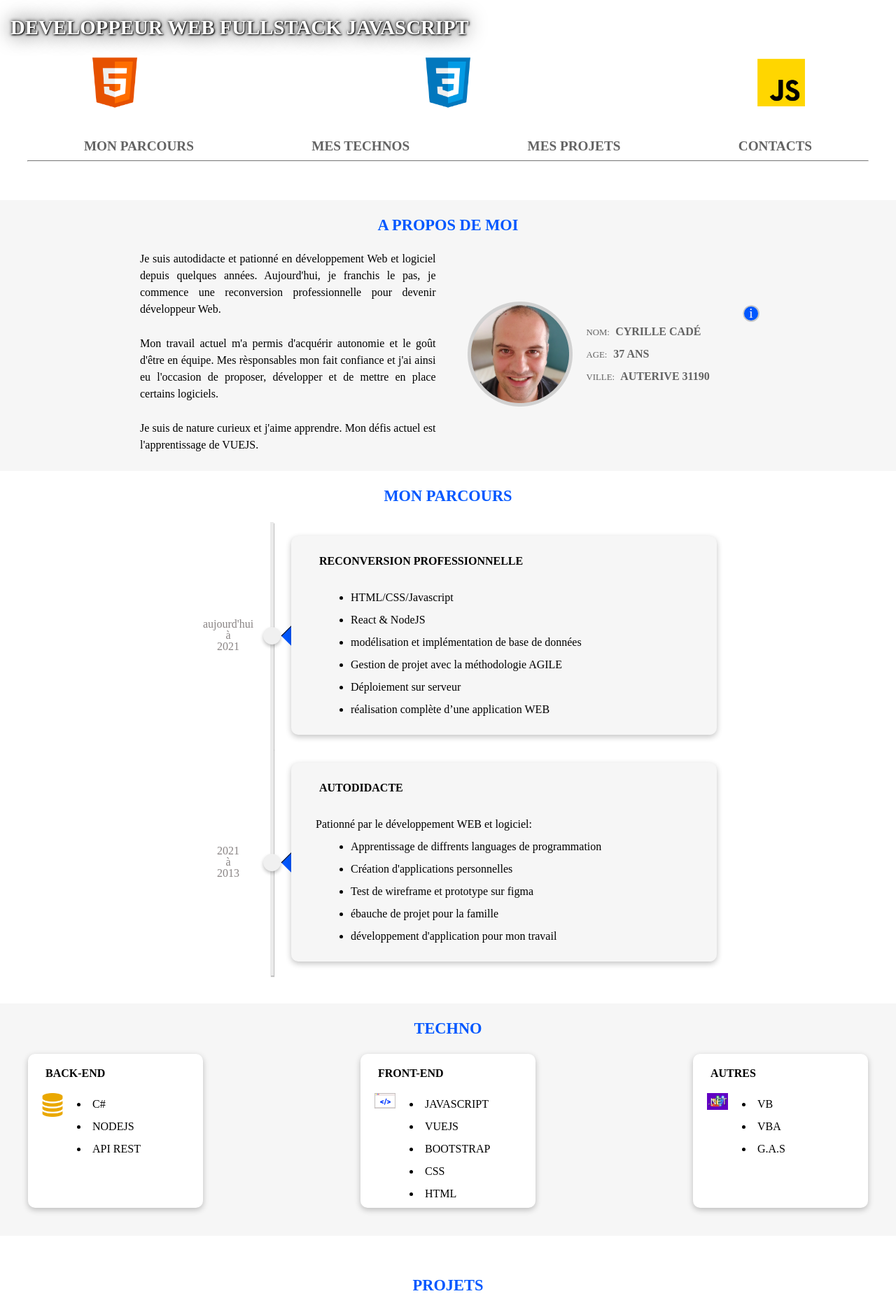
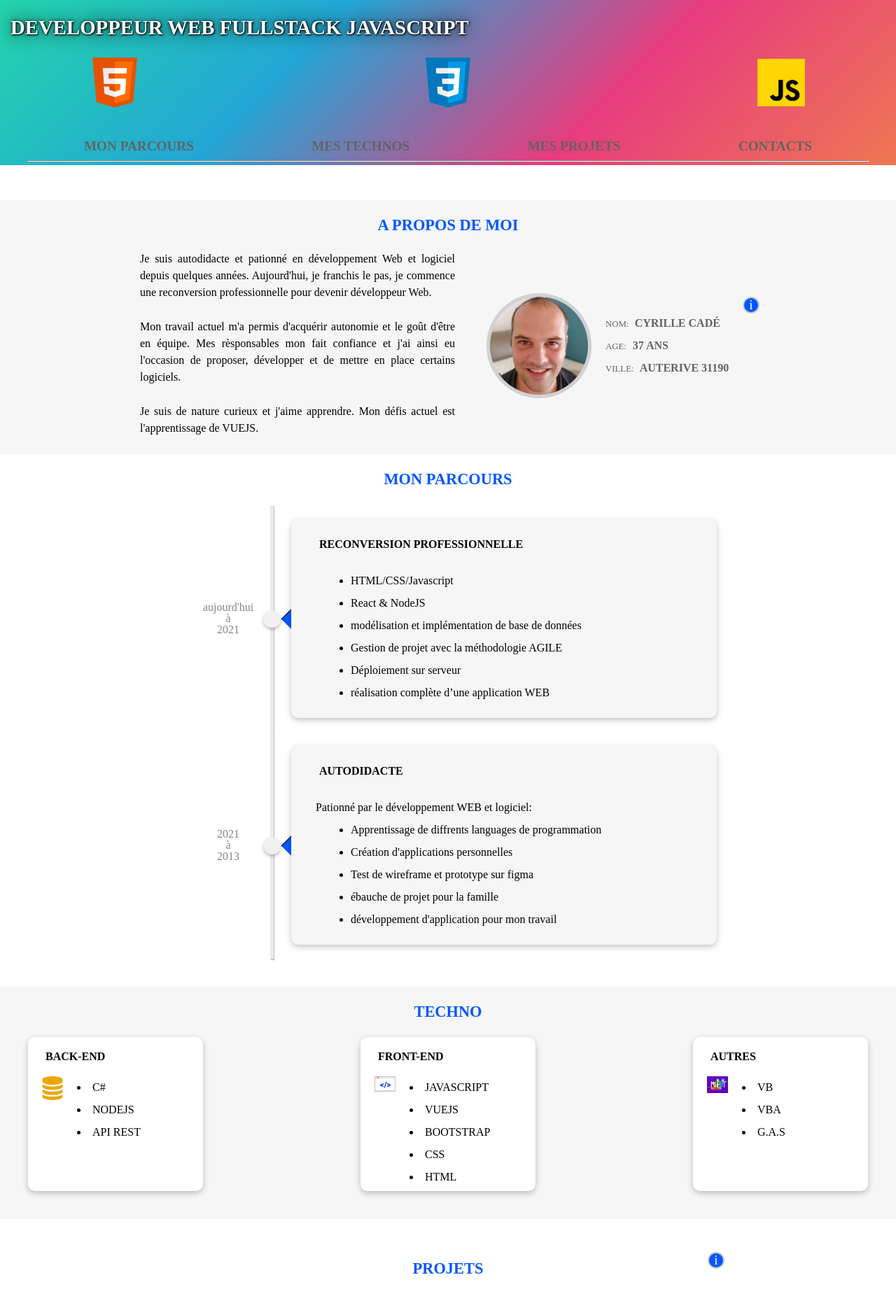
Before and after one commit to aviateur22/moncv, a Vue app: page / in a window 1280 px wide. Shown: the top 1862 px of the page at 70% size. Built offline with nearby package versions, Linux system fonts and the light colour scheme.

Commit message:
correct bubble position and reponsive display

```diff
--- a/src/components/MyDescription.vue
+++ b/src/components/MyDescription.vue
@@ -40,7 +40,7 @@
 </template>
 
 <script>
-import Bubble from './description/InformationBubble.vue'
+import Bubble from './bubble/InformationBubble.vue'
 export default {
     name:'MyDescription',
     components:{
@@ -68,9 +68,13 @@ export default {
         align-items: center;
     }
 
+    .description__story{
+        max-width:  100% !important;
+    }
+
     .description__profil{
         margin-top: 20px !important;
-        min-width: none !important
+        min-width: 100% !important
     }
 
     .profil__container{
@@ -97,8 +101,7 @@ export default {
 }
 
 .description__story{
-    flex-grow: 0;
-    width:  50%;
+    max-width:  50%;
     padding-left: 10px;
     padding-right: 45px;
 }
@@ -137,8 +140,8 @@ export default {
 
     .profil__bubble{
         position:absolute;
-        top: 0px;
-        right: 0px;
+        top: calc(0%);
+        right:calc(0%);
     }
 
     .description__detail-container{
--- a/src/components/NavBar.vue
+++ b/src/components/NavBar.vue
@@ -1,5 +1,6 @@
 <template>
-<div :class="{'header__navigation-container--hidden': !this.displayMenu}" class="container">
+<div class="background-animtion">
+    <div :class="{'header__navigation-container--hidden': !this.displayMenu}" class="container">
     <header class="header">
         <nav class="header__navbar">
             <!-- zone de titre -->
@@ -25,10 +26,10 @@
             <div class="mobile__line"></div>
         </section>
     </header>
+    <hr class="separator">
+    </div>
+</div>
 
-
-    <hr class="separator">
-</div>
   <!-- overlay mobile affichant le menu -->
     <MobileNavigation v-if="this.displayMobileOverlay" @toggleMobileMenu="toggleMobileMenu"/>
 </template>
@@ -174,11 +175,31 @@ export default {
             right: 0px !important
         }
     }
+    /* animation  */
+
+    .background-animtion{
+        background: linear-gradient(-45deg, #ee7752, #e73c7e, #23a6d5, #23d5ab);
+        animation-name: gradient 15s ease infinite;
+    }
+
+    @keyframes gradients {
+        0% {
+            background-position: 0% 50%;
+        }
+        50% {
+            background-position: 100% 50%;
+        }
+        100% {
+            background-position: 0% 50%;
+        }
+    }
+
+
+
     .container{
         margin: 0px auto;
         position: sticky;
         top:0px;
-        background-color: white;
         transition: all var(--time1) ease;
         z-index: 6;
         padding-bottom: 35px;
@@ -186,7 +207,7 @@ export default {
         background-position: 10%, center, 90%;
         background-repeat: no-repeat;
         background-size:90px;
-        background-color:white;
+
     }
 
     /* gestion reduction height du container */
--- a/src/components/Project.vue
+++ b/src/components/Project.vue
@@ -2,10 +2,15 @@
   <div id="project" class="container">
       <h2 class="title">projets</h2>
 
+
       <div class="project-container">
-           <ProjectButton ref="projects" v-for="(project,id) in projects" :project="project" @reset-color="resetColor" @display-project="displayProject"  :key="id">
+         <!-- info bulle -->
+       <div class="profil__bubble">
+            <Bubble :data="bubbleInformation"/>
+        </div>
+           <ProjectButton ref="projects" v-for="(project,id) in projects" :project="project" @reset-color="resetColor" @display-project="displayProject"  :key="id"/>
 
-            </ProjectButton>
+
       </div>
 
     <transition name="fade">
@@ -21,12 +26,14 @@
 
 <script>
 import ProjectButton from './project/ProjectButton.vue';
-import ProjectDisplay from './project/ProjectDisplay.vue'
+import ProjectDisplay from './project/ProjectDisplay.vue';
+import Bubble from './bubble/InformationBubble.vue'
 export default {
     name:'Project',
     components:{
         ProjectButton,
-        ProjectDisplay
+        ProjectDisplay,
+        Bubble
     },
     data(){
         return{
@@ -116,8 +123,11 @@ export default {
             projectParam:undefined,
             path:'../assets/images/',
             projectIdBackup:undefined,
-
-            previousElementClick:null
+            previousElementClick:null,
+            bubbleInformation:{
+                title:"Astuce",
+                text:"Cliquer sur un projet pour avoir plus de détail"
+            }
 
         }
     },
@@ -213,13 +223,23 @@ export default {
     .container{
         max-width: 1600px;
         margin: 35px auto;
+
     }
 
     .project-container{
+        position: relative;
         display: flex;
         align-items: center;
         justify-content: space-between;
         flex-wrap: wrap;
+    }
+
+     .profil__bubble{
+        position:absolute;
+        top: 0px;
+        right:0px;
+        transform:translateY(-100px);
+        z-index: 2;
     }
 
     .title{
--- a/src/components/description/InformationBubble.vue
+++ b/src/components/bubble/InformationBubble.vue
@@ -34,6 +34,7 @@ export default {
 }
 
 .bubble__inner{
+    color: black;
     position: relative;
     padding: 25px 35px;
     clip-path :circle(6% at 94% 18%);
@@ -41,17 +42,18 @@ export default {
     cursor: pointer;
     transition: all var(--time1) ease-in-out;
     border-radius: 10px;
+    box-shadow: rgba(0, 0, 0, 0.24) 1px 1px 1px;
 }
 
 .bubble__inner:hover .bubble__icone{
-    color: var(--title_color);
-    border:2px solid var(--title_color);
+    background-color: white;
+    border:2px solid white;
 
 }
 
 .bubble__inner:hover{
     clip-path :circle(150% at 94% 18%);
-    background-color: var(--title_color);
+    background-color: white;
 }
 
 .bubble__icone{
@@ -77,13 +79,11 @@ export default {
     font-size: var(--text_xl);
     font-weight: 700;
     padding-bottom: 15px;
-    color:white;
 }
 
 .bubble__text{
     font-size: var(--text_s);
     font-weight: 500;
-    color: white;
 
 }
 
```
